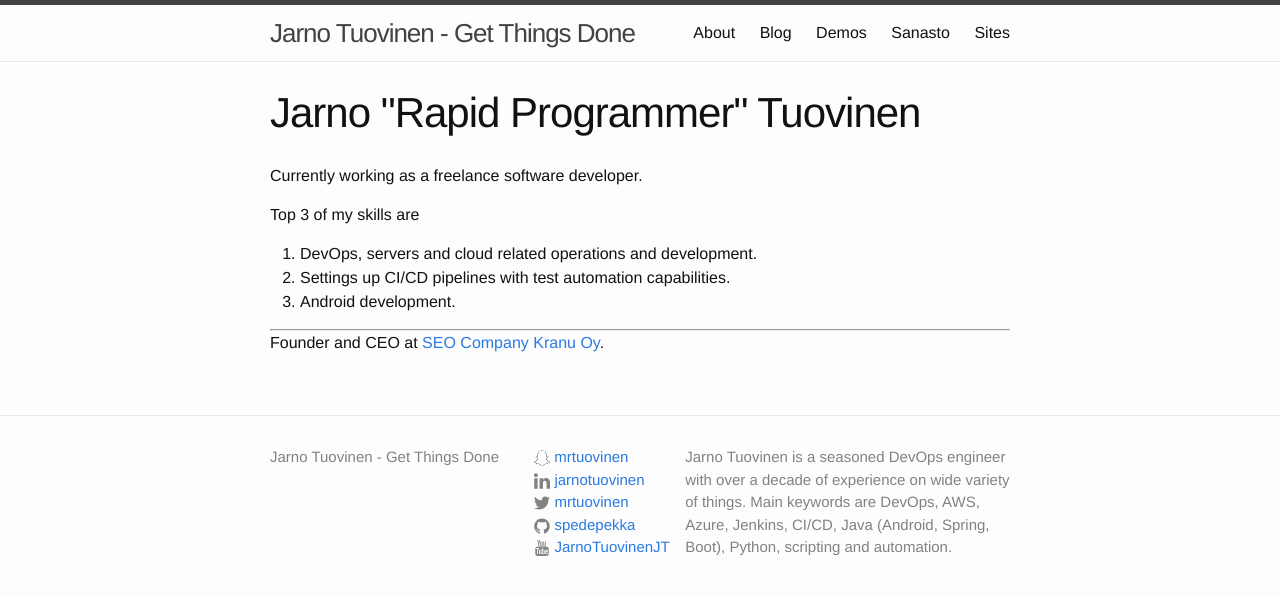
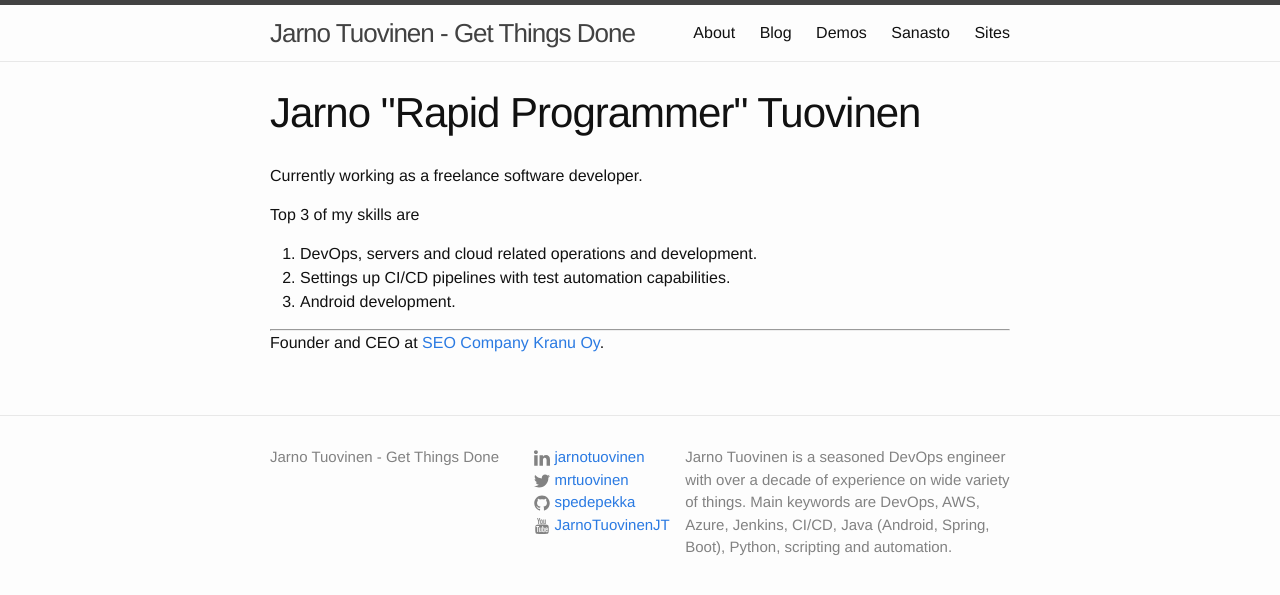
Before and after one commit to spedepekka/spedepekka.github.io, a Jekyll site: the page built from index.md, in a window 1280 px wide. Shown: the top 595 px of the page. Built offline with Jekyll 4.4.1, drawn with Linux system fonts in a browser that asks for light colours.

Commit message:
Remove Snapchat

```diff
--- a/_config.yml
+++ b/_config.yml
@@ -8,7 +8,6 @@ markdown: kramdown
 gems:
   - jekyll-sitemap
 
-snapchat_username: mrtuovinen
 twitter_username: mrtuovinen
 linkedin_username: jarnotuovinen
 github_username: spedepekka
--- a/_includes/footer.html
+++ b/_includes/footer.html
@@ -14,12 +14,6 @@
 
       <div class="footer-col footer-col-2">
         <ul class="social-media-list">
-          {% if site.snapchat_username %}
-          <li>
-            {% include icon-snapchat.html username=site.snapchat_username %}
-          </li>
-          {% endif %}
-
           {% if site.linkedin_username %}
           <li>
             {% include icon-linkedin.html username=site.linkedin_username %}
--- a/_includes/icon-snapchat.html
+++ /dev/null
@@ -1 +0,0 @@
-<a href="https://www.snapchat.com/add/{{ include.username }}"><span class="icon icon--snapchat">{% include icon-snapchat.svg %}</span><span class="username">{{ include.username }}</span></a>
--- a/_sass/_layout.scss
+++ b/_sass/_layout.scss
@@ -162,11 +162,6 @@
     }
 }
 
-.icon--snapchat {
-    margin-right: 4px;
-}
-
-
 /**
  * Page content
  */
```
Also changed, not shown: _includes/icon-snapchat.svg (deleted).
